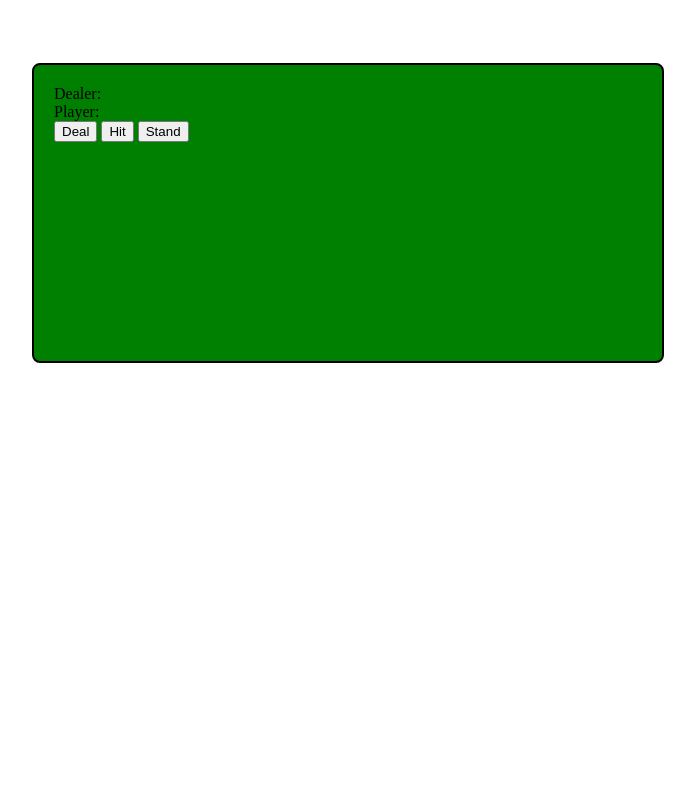
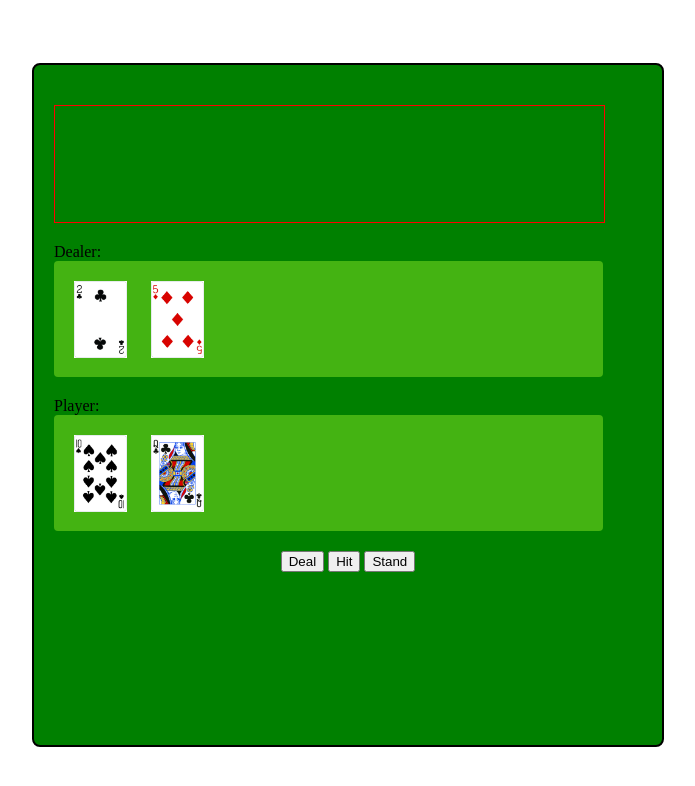
Before and after one commit to NBESS/js-blackjack, a plain HTML site: page index.html in a window 1280 px wide. Shown: the whole page, without its empty margins (292-987 px from the left). Drawn offline with Linux system fonts and the light colour scheme.

Commit message:
updates layout

```diff
--- a/index.html
+++ b/index.html
@@ -17,7 +17,8 @@
         <label id="dealer-points" class="points"></label>
 
         <div id="dealer-hand" class="hand">
-
+            <img src="./resources/2C.jpg" alt="two of clubs">
+            <img src="./resources/5D.jpg" alt="five of diamonds">
         </div>
 
         <label>Player: </label>
@@ -25,7 +26,8 @@
         <label id="player-points" class="points"></label>
 
         <div id="player-hand" class="hand">
-
+            <img src="./resources/10S.jpg" alt="ten of spades">
+            <img src="./resources/QC.jpg" alt="queen of clubs">
         </div>
 
         <div class="buttons">
--- a/style/blackjack.css
+++ b/style/blackjack.css
@@ -3,9 +3,38 @@
     flex-direction: column;
     border: 2px solid black;
     background-color: green;
-    height: 20vw;
+    height: 50vw;
     margin: 5% 25%;
     border-radius: 8px;
     padding: 20px;
 
 }
+
+#dealer-hand,
+#player-hand {
+    width: 90%;
+    background-color: rgba(171, 255, 46, .4);
+    padding: 10px;
+    height: 15%;
+    border-radius: 4px;
+    margin-bottom: 20px;
+}
+
+#messages {
+    width: 90%;
+    height: 15%;
+    padding: 10px;
+    margin-bottom: 20px;
+    margin-top: 20px;
+    border: 1px solid red;
+}
+.buttons {
+    align-self: center;
+}
+
+img {
+    display: inline-block;
+    height: 80%;
+    width: 10%;
+    margin: 10px;
+}
```
